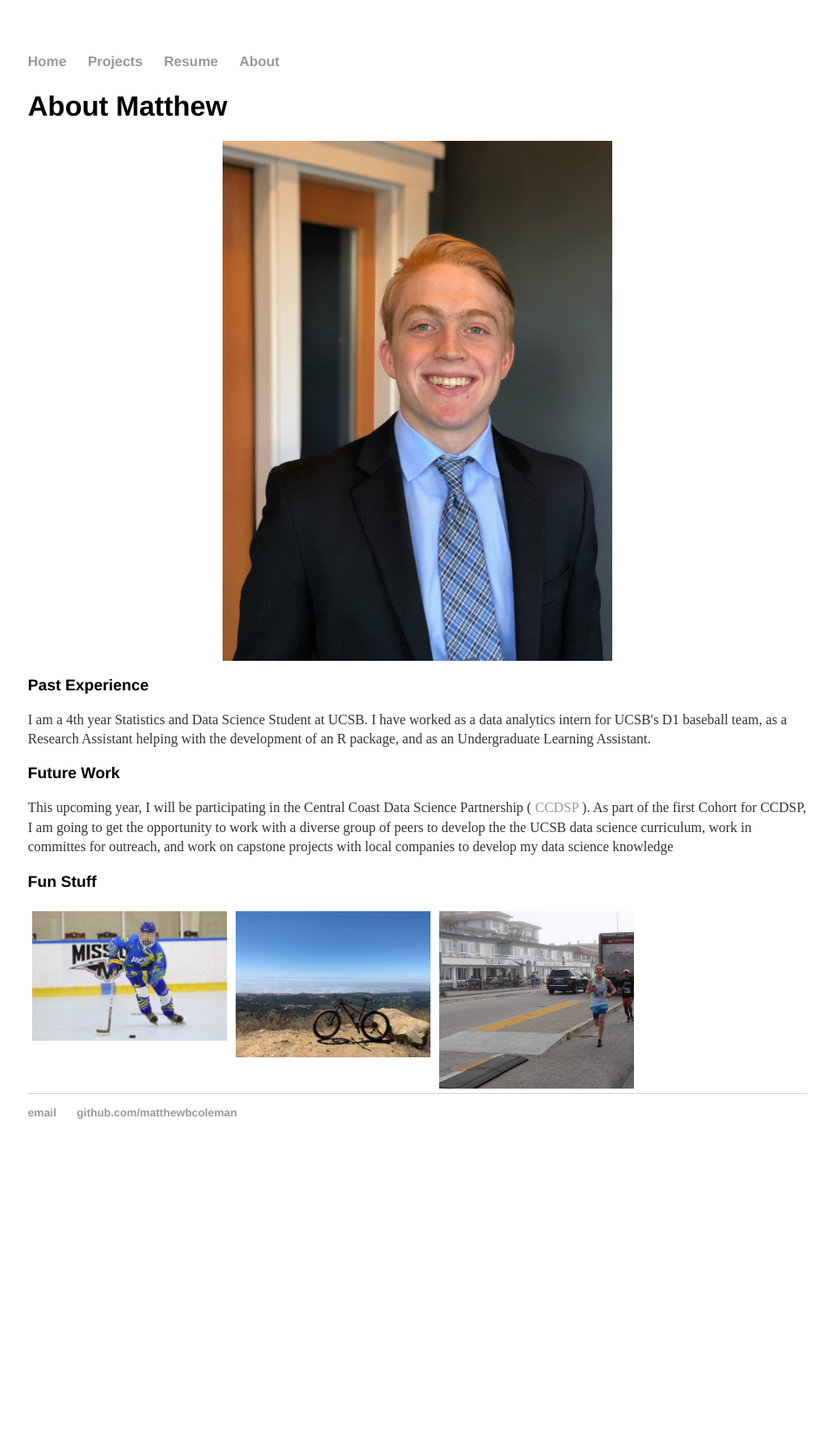
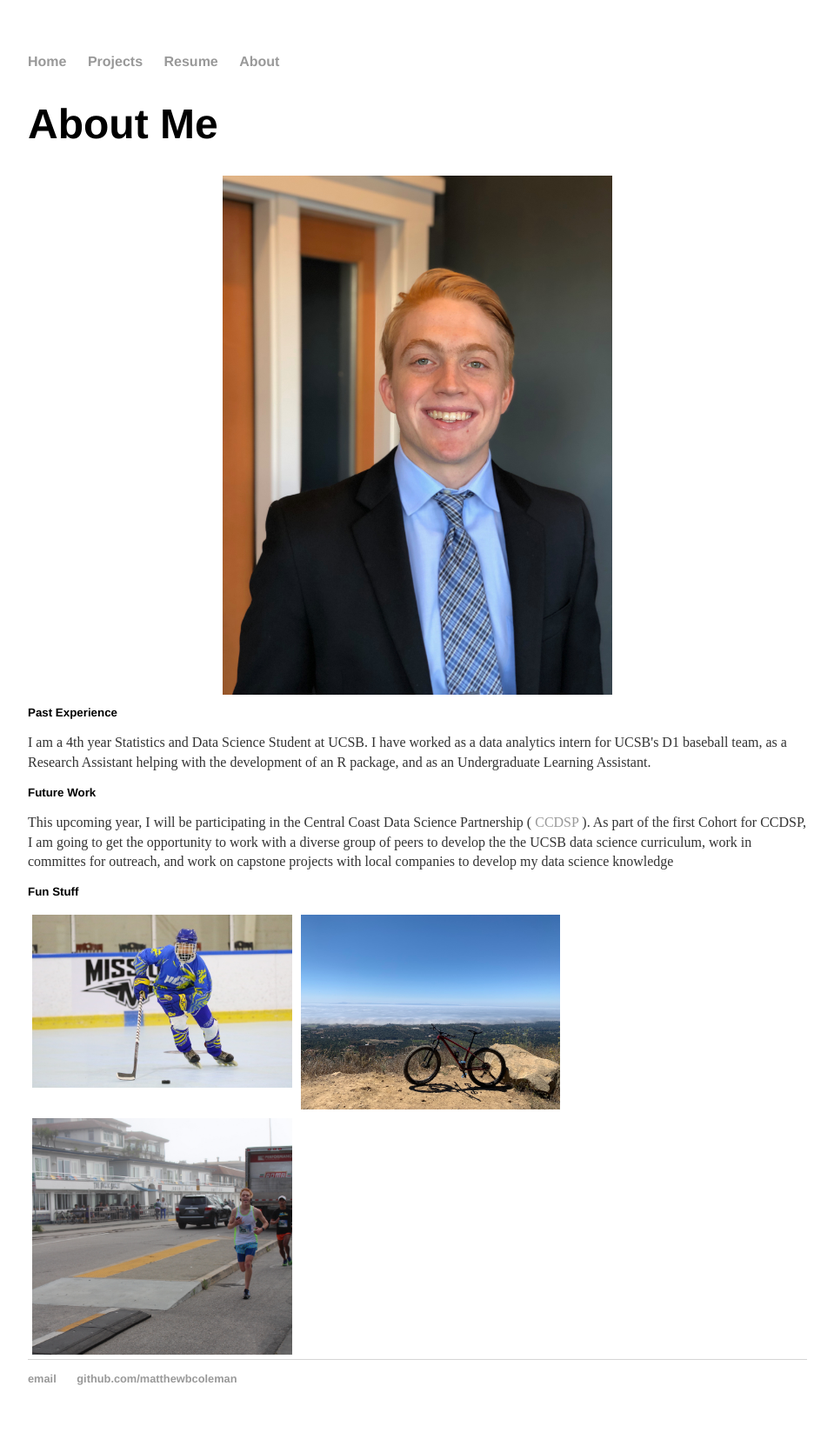
Before and after one commit to matthewbcoleman/matthewbcoleman.github.io, a Jekyll site: the page built from about/index.html, in a window 1280 px wide. Shown: the whole page at 87% size, without its empty margins (160-1119 px from the left). Built offline with Jekyll 4.4.1, drawn with Linux system fonts in a browser that asks for light colours; before the commit the page ends 1349 px from its top, so only the background shows below that.

Commit message:
update font

```diff
--- a/about/index.html
+++ b/about/index.html
@@ -4,7 +4,7 @@ title: About Me
 ---
 
 		<div class="about">
-			<h1>About Matthew</h1>
+			<h1>About Me</h1>
 
 			<style>
 				img{
--- a/css/main.css
+++ b/css/main.css
@@ -6,9 +6,9 @@ a:hover { text-decoration: underline; }
 p, ul { font-size: medium; line-height: 1.4em; color: #333; }
 
 h1, h2, h3, h4 { font-family: 'Helvetica', 'Arial', 'Sans-Serif'; }
-h1 { font-size: xx-large;  }
-h2 { font-size: x-large; }
-h3 { font-size: large; }
+h1 { font-size: 3.0em;  }
+h2 { font-size: smaller; }
+h3 { font-size: smaller; }
 h4 { font-size: smaller; }
 
 nav ul, footer ul { font-size: 1em; font-family: 'Helvetica', 'Arial', 'Sans-Serif'; padding: 0px; list-style: none; font-weight: bold; }
@@ -19,7 +19,7 @@ footer { border-top: 1px solid #d5d5d5; font-size: .8em; }
 /* About */
 .about .column{
 		float: left;
-		width: 25%;
+		width: 33.33%;
 		padding: 5px;
 					}
 .about .row::after{
```
